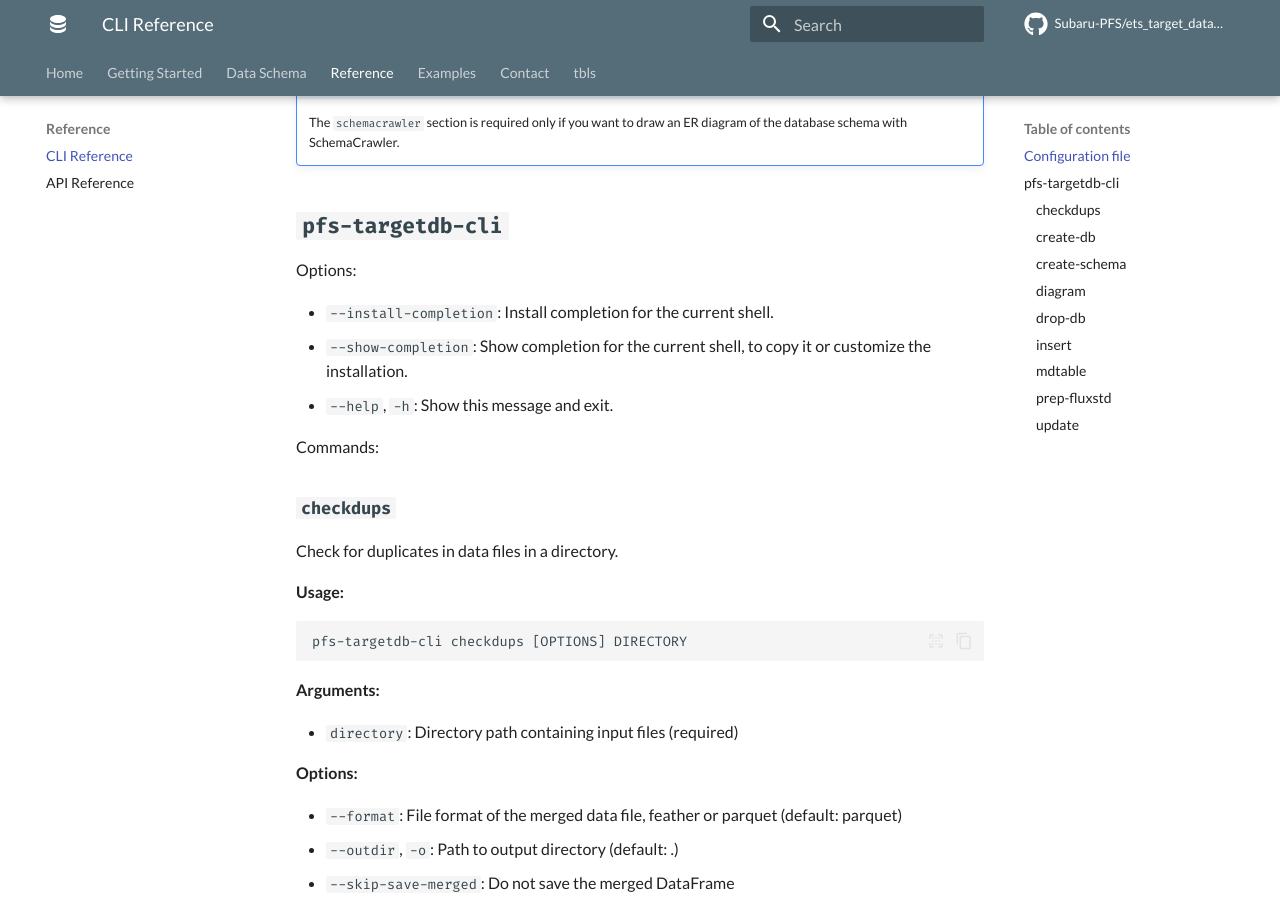
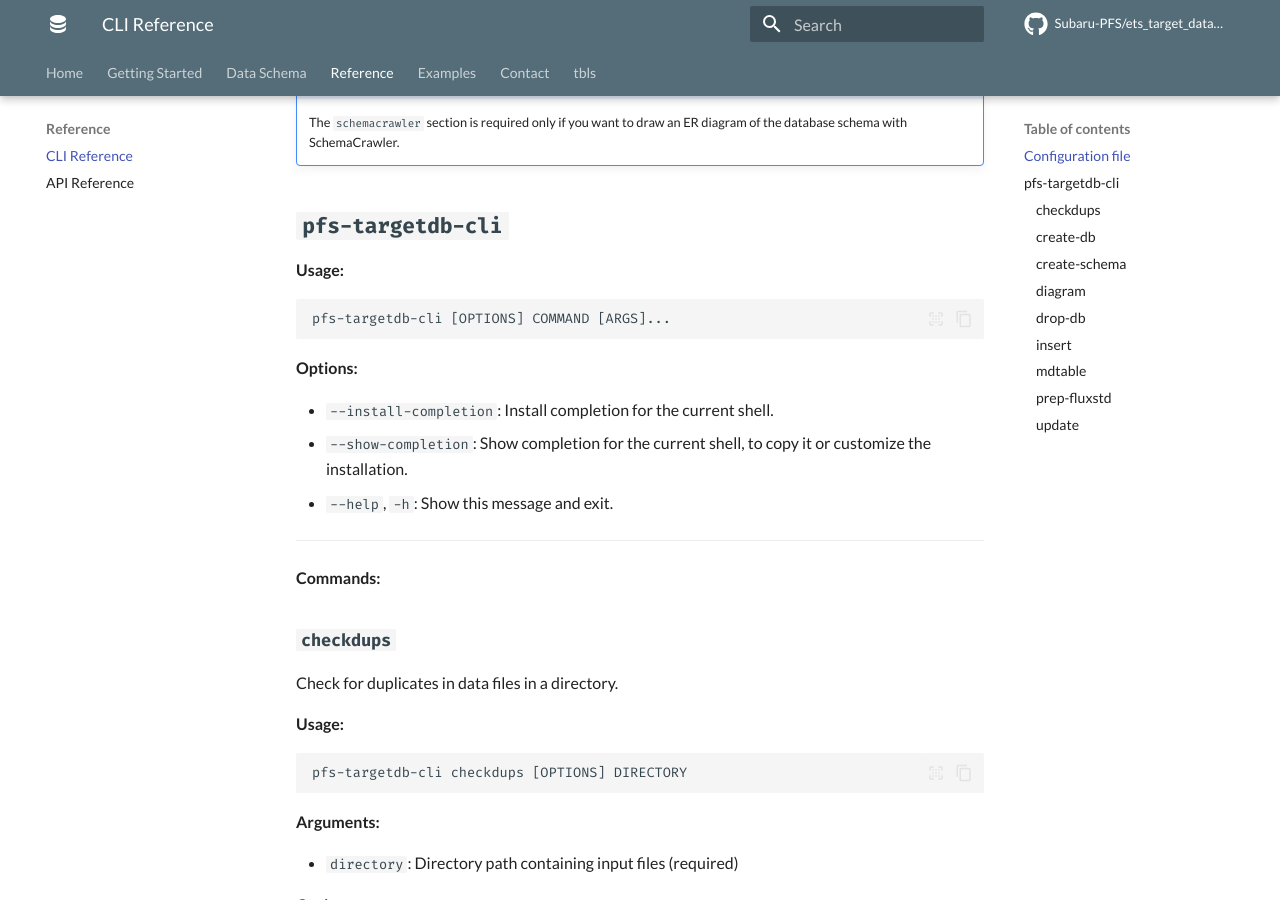
Before and after one commit to Subaru-PFS/ets_target_database, an MkDocs documentation site: the page built from docs/reference/cli.md, in a window 1280 px wide and 900 px high, scrolled down 686 px. Built offline with MkDocs 1.6.1 and Material for MkDocs 9.7.7, drawn with Linux system fonts in a browser that asks for light colours; plug-ins that fetch from the network failed and are left out; comment, search, counter and statistics services are not loaded.

Commit message:
visual modification on the command line doc

````diff
--- a/docs/reference/cli.md
+++ b/docs/reference/cli.md
@@ -27,13 +27,21 @@ SCHEMACRAWLERDIR = "<path to the schemacrawler package>"
 
 ## **`pfs-targetdb-cli`**
 
-Options:
+**Usage:**
+
+```text
+pfs-targetdb-cli [OPTIONS] COMMAND [ARGS]...
+```
+
+**Options:**
 
 - `--install-completion`: Install completion for the current shell.
 - `--show-completion`: Show completion for the current shell, to copy it or customize the installation.
 - `--help`, `-h`: Show this message and exit.
 
-Commands:
+---
+
+**Commands:**
 
 ### **`checkdups`**
 
@@ -58,6 +66,8 @@ pfs-targetdb-cli checkdups [OPTIONS] DIRECTORY
 - `--check-columns`: Columns used to check for duplicates. (default: obj_id, input_catalog_id, version)
 - `--help`, `-h`: Show this message and exit.
 
+---
+
 ### **`create-db`**
 
 Create a database on a PostgreSQL server.
@@ -73,6 +83,7 @@ pfs-targetdb-cli create-db [OPTIONS]
 - `--config`, `-c`: Database configuration file (.toml) (required)
 - `--help`, `-h`: Show this message and exit.
 
+---
 
 ### `create-schema`
 
@@ -89,6 +100,8 @@ pfs-targetdb-cli create-schema [OPTIONS]
 - `--config`, `-c`: Database configuration file (.toml) (required)
 - `--drop-all`: Drop all tables before creating schema. (Default: False)
 - `--help`, `-h`: Show this message and exit.
+
+---
 
 ### `diagram`
 Generate an ER diagram of a database. You can choose between SchemaCrawler and tbls to generate the diagram.
@@ -112,6 +125,8 @@ pfs-targetdb-cli diagram [OPTIONS]
 - `--tbls-format`: tbls format (default: mermaid)
 - `--help`, `-h`: Show this message and exit.
 
+---
+
 ### `drop-db`
 
 Drop a database on a PostgreSQL server.
@@ -126,6 +141,8 @@ pfs-targetdb-cli drop-db [OPTIONS]
 
 - `--config`, `-c`: Database configuration file (.toml) (required)
 - `--help`, `-h`: Show this message and exit.
+
+---
 
 ### `insert`
 
@@ -153,6 +170,8 @@ pfs-targetdb-cli insert [OPTIONS] INPUT_FILE
 - `--verbose`, `-v`: Verbose output
 - `--help`, `-h`: Show this message and exit.
 
+---
+
 ### `mdtable`
 
 Generate a Markdown output of the schema of the PFS Target Database.
@@ -167,6 +186,8 @@ pfs-targetdb-cli mdtable [OPTIONS]
 
 - `--output-file`, `-o`: Output file (default: None)
 - `--help`, `-h`: Show this message and exit.
+
+---
 
 ### `prep-fluxstd`
 
@@ -190,6 +211,8 @@ pfs-targetdb-cli prep-fluxstd [OPTIONS] INPUT_DIR OUTPUT_DIR
 - `--rename-cols`: Dictionary to rename columns (e.g., '{"fstar_gaia": "is_fstar_gaia"}') (default: None)
 - `--format`: File format of the merged data file, feather or parquet (default: parquet)
 - `--help`, `-h`: Show this message and exit.
+
+---
 
 ### `update`
 
````
